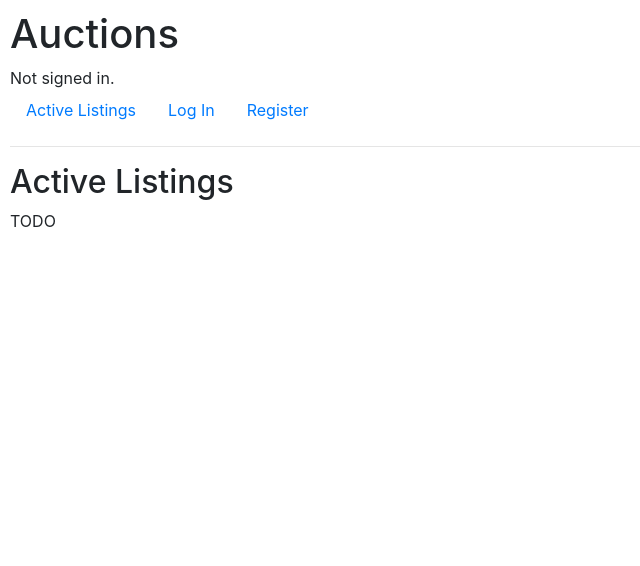
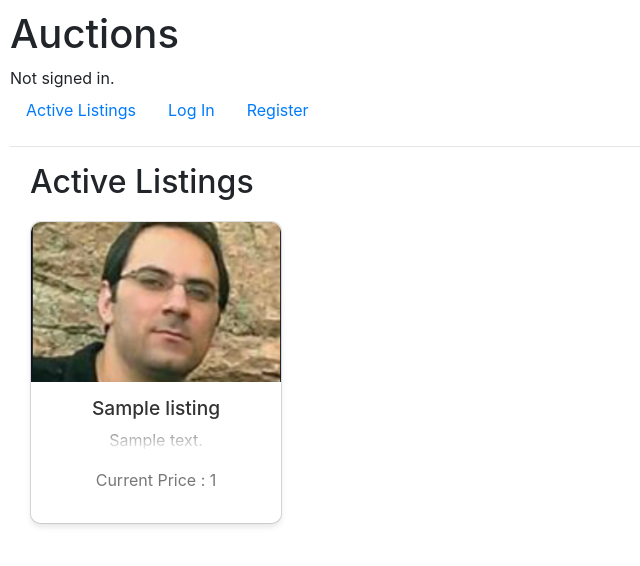
Before and after one commit to metaamiri/django-ecommerce, a Django app: template commerce/auctions/templates/auctions/index.html in a window 1280 px wide. Shown: the top 566 px of the page, without its empty margins (0-640 px from the left). Run offline with Django 3.2, Linux system fonts and the light colour scheme; the template is opened without the code that fills it: most values are stand-ins (such as "Sample title", 1, 10 or a date in 2020); parts of the project's set-up code (start-up, migrations or seed data) failed here and were passed over; some libraries are stand-ins or nearby versions.

Commit message:
fix database and create card for listings

```diff
--- a/commerce/auctions/models.py
+++ b/commerce/auctions/models.py
@@ -22,8 +22,8 @@ class Listing(models.Model):
         return f"{self.title}"
 
 
-class Bid(models.Model):
-    listing = models.ForeignKey(Listing, on_delete=models.CASCADE, related_name="bids")
+class Price(models.Model):
+    listing = models.ForeignKey(Listing, on_delete=models.CASCADE, related_name="price")
     user = models.ForeignKey(User, on_delete=models.CASCADE)
     bid = models.DecimalField(max_digits=10, decimal_places=2)
 
--- a/commerce/auctions/static/auctions/styles.css
+++ b/commerce/auctions/static/auctions/styles.css
@@ -1,3 +1,82 @@
 body {
     padding: 10px;
+    justify-content: flex-start; /* Align content to the left */
+    align-items: flex-start; /* Align content to the top */
 }
+.auctions-head{
+    margin-left: 20px;
+    margin-bottom: 20px;
+}
+
+.card-container {
+    display: flex;
+    flex-wrap: wrap;
+    margin-left: 20px;
+    margin-right: 20px;
+
+}
+
+.card{
+    border-radius: 10px;
+
+}
+
+.card-link {
+    background: white;
+    width: 250px;
+    border-radius: 10px;
+    box-shadow: 0px 4px 6px rgba(0, 0, 0, 0.1);
+    overflow: hidden;
+    text-decoration: none;
+    transition: transform 0.3s, box-shadow 0.3s;
+
+}
+
+.card-link img {
+    width: 100%;
+    height: 160px;
+    object-fit: cover;
+}
+
+.card-content {
+    padding: 15px;
+    text-align: center;
+}
+
+.card-link h3 {
+    font-size: 1.2rem;
+    color: #333;
+}
+
+.card-link p {
+    color: #777;
+    margin-top: 5px;
+}
+
+
+.card-link:hover {
+    transform: scale(1.05);
+    box-shadow: 0px 6px 12px rgba(0, 0, 0, 0.15);
+    text-decoration: none;
+}
+
+
+.description {
+    display: -webkit-box;
+    -webkit-line-clamp: 3; /* Number of lines to show */
+    -webkit-box-orient: vertical;
+    overflow: hidden;
+    text-overflow: ellipsis;
+    position: relative;
+    max-height: 4.5em; /* Adjust based on line height */
+}
+
+.description::after {
+    content: '';
+    position: absolute;
+    bottom: 0;
+    right: 0;
+    width: 100%;
+    height: 1.5em; /* Adjust based on line height */
+    background: linear-gradient(to bottom, rgba(255, 255, 255, 0), rgba(255, 255, 255, 1));
+}
--- a/commerce/auctions/templates/auctions/index.html
+++ b/commerce/auctions/templates/auctions/index.html
@@ -1,7 +1,20 @@
 {% extends "auctions/layout.html" %}
+{% load static %}
 
 {% block body %}
-    <h2>Active Listings</h2>
-
-    TODO
+    <h2 class="auctions-head">Active Listings</h2>
+    <div class="card-container">
+        {% for listing in listings %}
+            <div class="card">
+                <a href="#" class="card-link">
+                    <img src="{% static 'auctions/img.png' %}" alt="listing image">
+                    <div class="card-content">
+                        <h3>{{listing.title}}</h3>
+                        <p class="description">{{listing.description}}</p>
+                        <p>Current Price : {{listing.price.last.bid}}</p>
+                    </div>
+                </a>
+            </div>
+        {% endfor %}
+    </div>
 {% endblock %}
--- a/commerce/auctions/templates/auctions/layout.html
+++ b/commerce/auctions/templates/auctions/layout.html
@@ -18,18 +18,18 @@
         </div>
         <ul class="nav">
             <li class="nav-item">
-                <a class="nav-link" href="{% url 'index' %}">Active Listings</a>
+                <a class="nav-link" href="{% url 'auctions:index' %}">Active Listings</a>
             </li>
             {% if user.is_authenticated %}
                 <li class="nav-item">
-                    <a class="nav-link" href="{% url 'logout' %}">Log Out</a>
+                    <a class="nav-link" href="{% url 'auctions:logout' %}">Log Out</a>
                 </li>
             {% else %}
                 <li class="nav-item">
-                    <a class="nav-link" href="{% url 'login' %}">Log In</a>
+                    <a class="nav-link" href="{% url 'auctions:login' %}">Log In</a>
                 </li>
                 <li class="nav-item">
-                    <a class="nav-link" href="{% url 'register' %}">Register</a>
+                    <a class="nav-link" href="{% url 'auctions:register' %}">Register</a>
                 </li>
             {% endif %}
         </ul>
--- a/commerce/auctions/urls.py
+++ b/commerce/auctions/urls.py
@@ -1,7 +1,7 @@
 from django.urls import path
-
 from . import views
 
+app_name = "auctions"
 urlpatterns = [
     path("", views.index, name="index"),
     path("login", views.login_view, name="login"),
--- a/commerce/auctions/views.py
+++ b/commerce/auctions/views.py
@@ -4,11 +4,12 @@ from django.http import HttpResponse, HttpResponseRedirect
 from django.shortcuts import render
 from django.urls import reverse
 
-from .models import User
+from .models import *
 
 
 def index(request):
-    return render(request, "auctions/index.html")
+    context = {"listings": Listing.objects.all()}
+    return render(request, "auctions/index.html", context)
 
 
 def login_view(request):
--- a/commerce/commerce/settings.py
+++ b/commerce/commerce/settings.py
@@ -31,13 +31,13 @@ ALLOWED_HOSTS = []
 # Application definition
 
 INSTALLED_APPS = [
+    'auctions',
     'django.contrib.admin',
     'django.contrib.auth',
     'django.contrib.contenttypes',
     'django.contrib.sessions',
     'django.contrib.messages',
     'django.contrib.staticfiles',
-    'auctions',
 ]
 
 MIDDLEWARE = [
```
Also changed, not shown: commerce/auctions/admin.py (+3 -4 lines), commerce/auctions/migrations/0001_initial.py, commerce/auctions/static/auctions/img.png (added), commerce/db.sqlite3.
